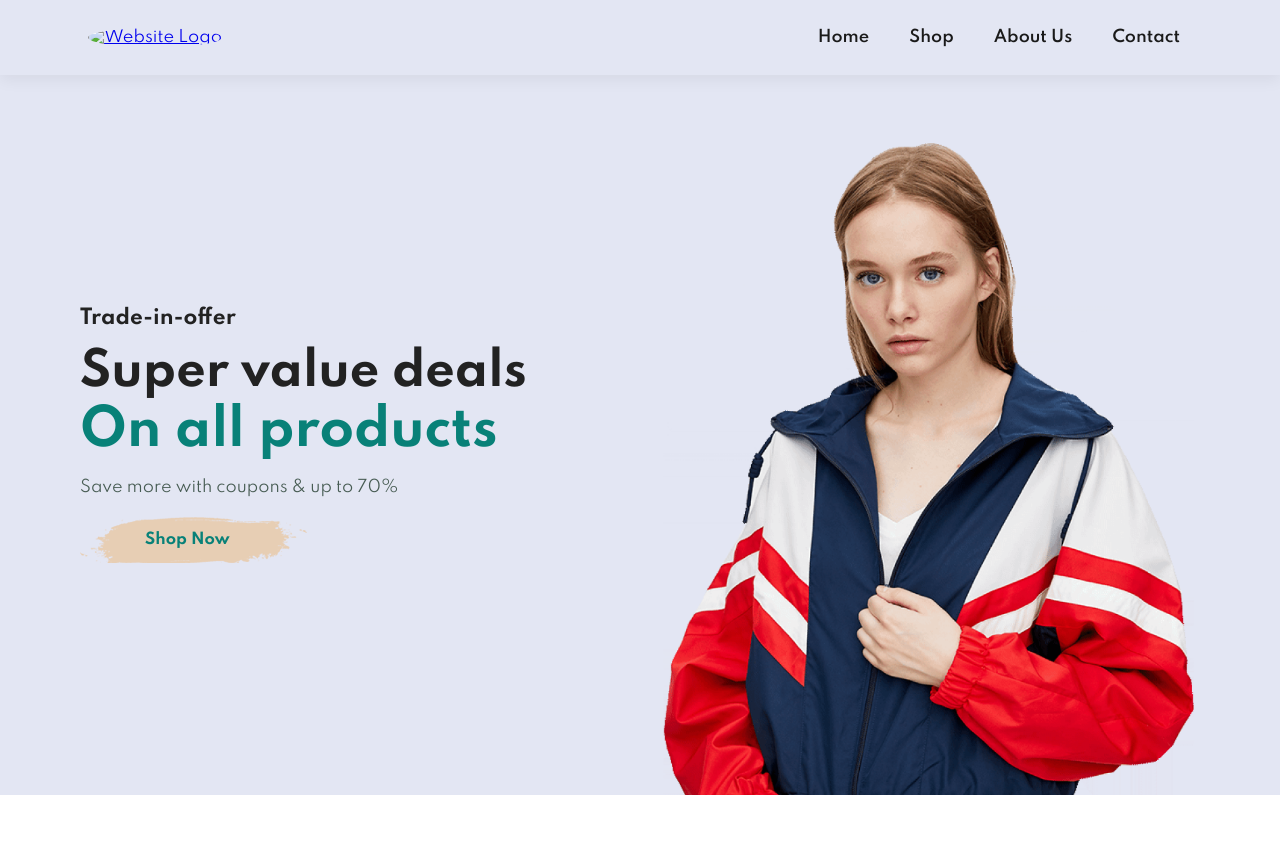
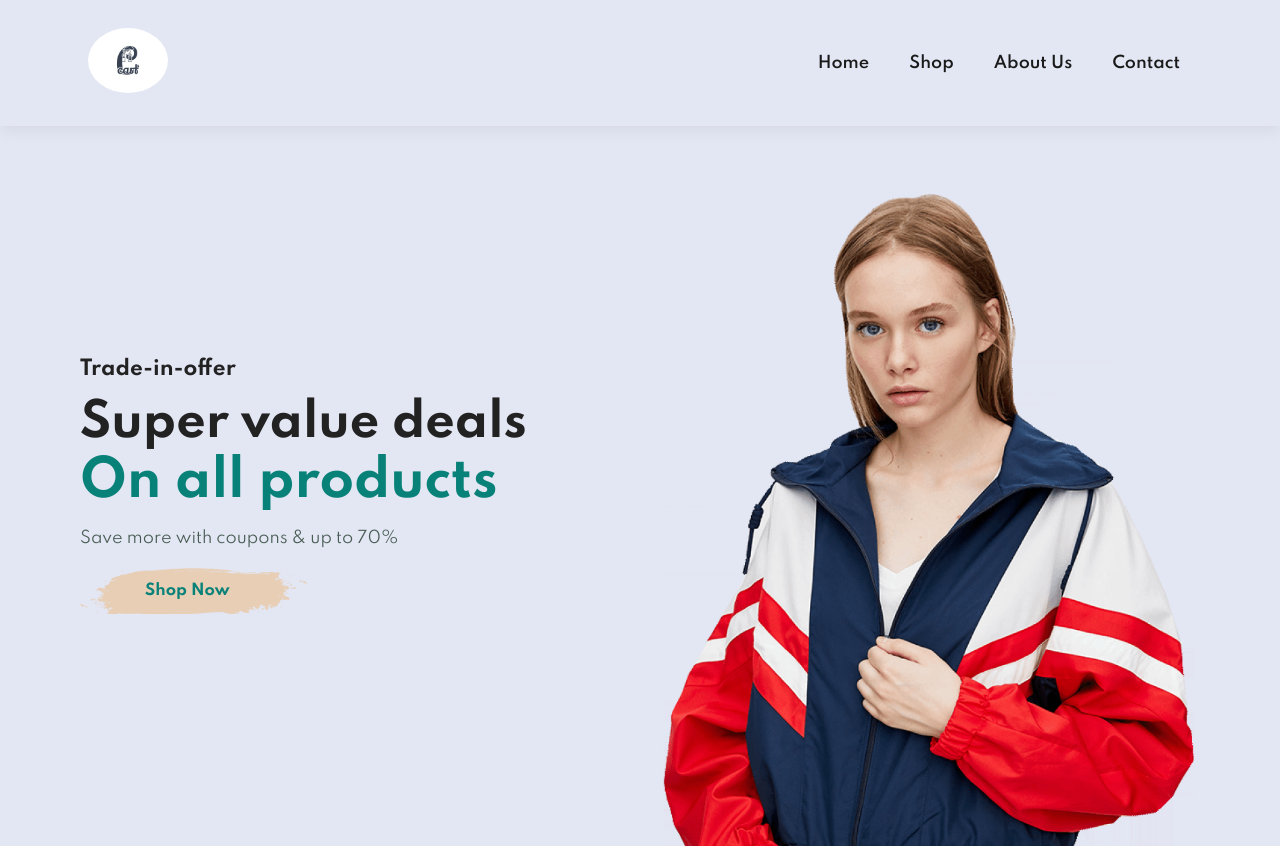
Before and after one commit to MaheshSuthar119/E-commerce_website, a plain HTML site: page index.html in a window 1280 px wide. Shown: the top 846 px of the page. Drawn offline with Linux system fonts and the light colour scheme; files whose address does not match are found by name.

Commit message:
Update index.html

```diff
--- a/index.html
+++ b/index.html
@@ -11,7 +11,7 @@
     <section id="header">
 
             <a href="#">
-                <img src="website_logo.png" alt="Website Logo">
+                <img src="img/website_logo.png" alt="Website Logo">
             </a>
 
         <div id="navbar">
```
